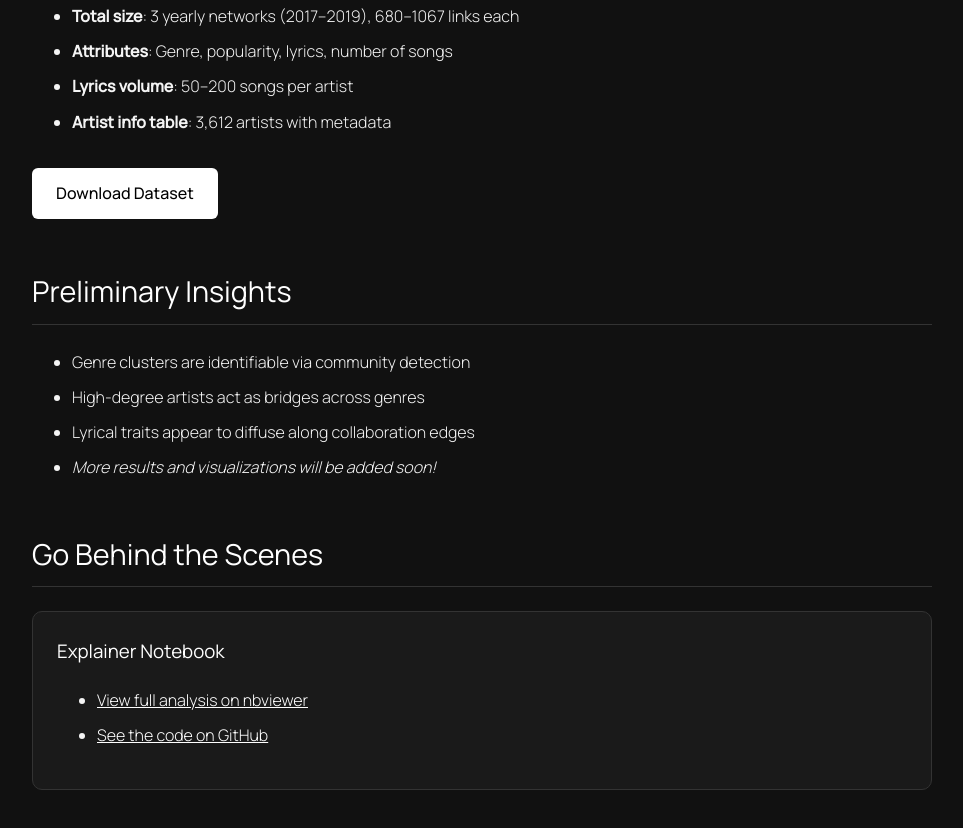
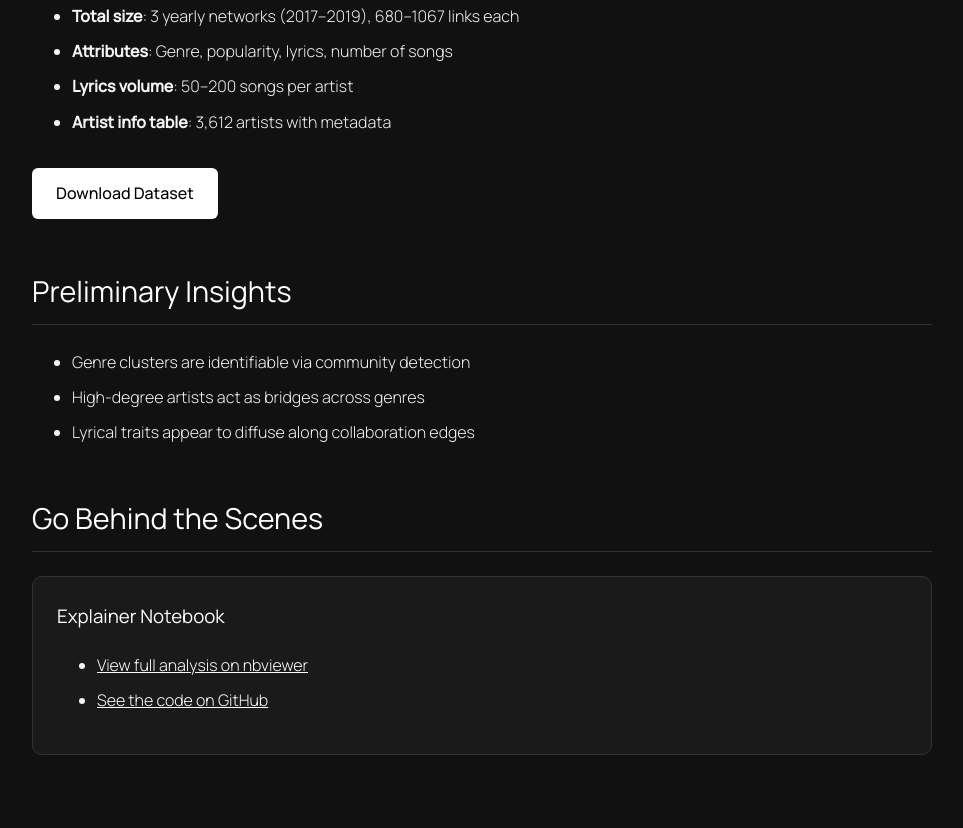
Before and after one commit to Jane525/website, a plain HTML site: page index.html in a window 1280 px wide. Shown: the part 1942-2770 px from the top of the page, without its empty margins (158-1121 px from the left). After the commit the page ends 2745 px from the top, so only its background shows below. Drawn offline with Linux system fonts and the light colour scheme.

```diff
--- a/index.html
+++ b/index.html
@@ -164,7 +164,6 @@
       <li>Genre clusters are identifiable via community detection</li>
       <li>High-degree artists act as bridges across genres</li>
       <li>Lyrical traits appear to diffuse along collaboration edges</li>
-      <li><em>More results and visualizations will be added soon!</em></li>
     </ul>
 
     <h2>Go Behind the Scenes</h2>
```
